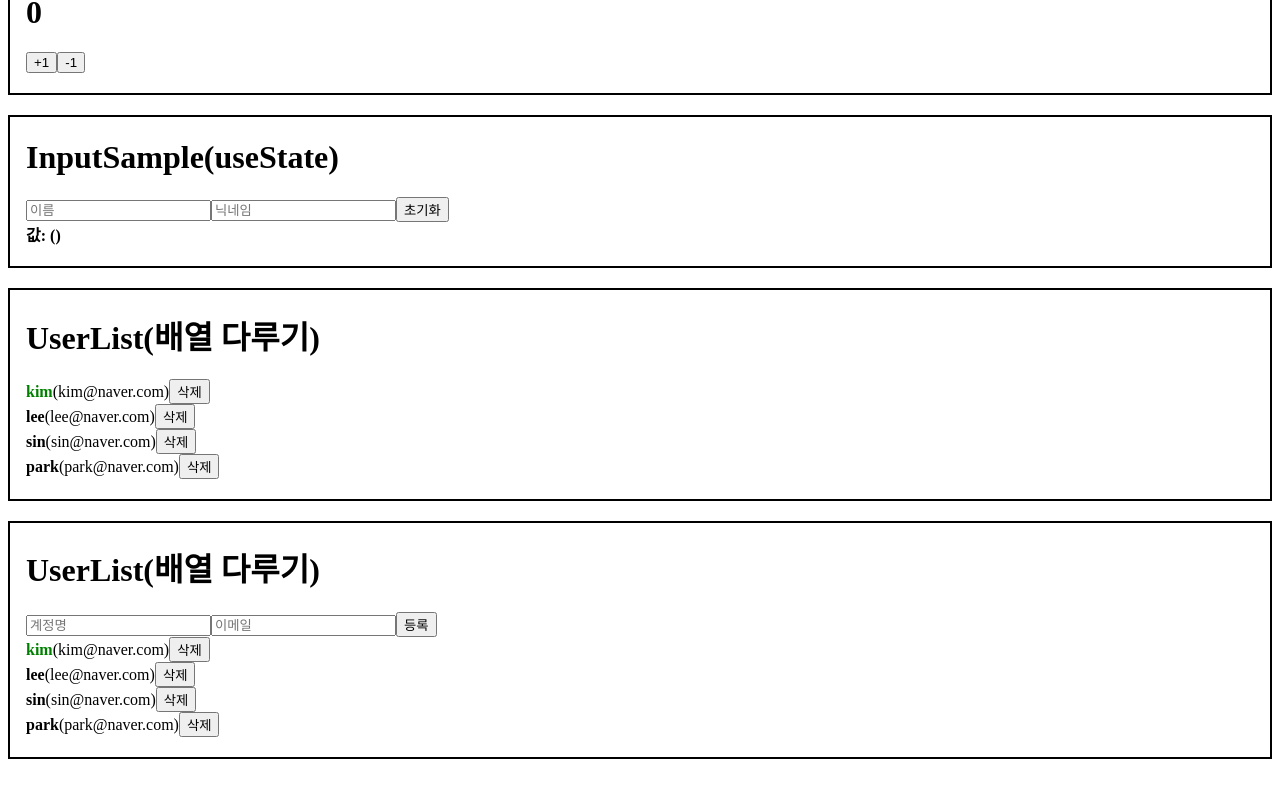
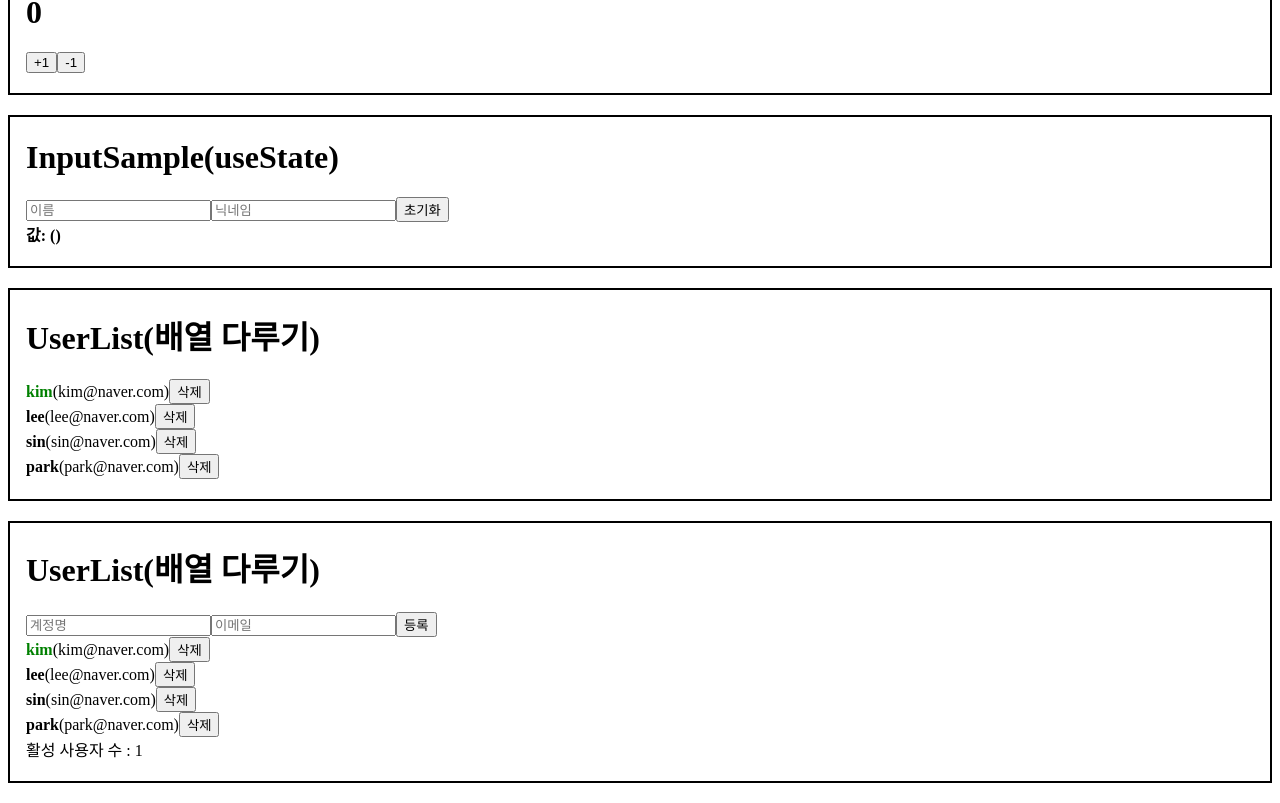
Before and after one commit to hyeongkyuPark/react-study, a React (Create React App) app in the folder first/: page / in a window 1280 px wide. Shown: the part 277-1080 px from the top of the page. Before the commit the page ends 1056 px from the top, so only its background shows below. Built offline with nearby package versions, Linux system fonts and the light colour scheme.

Commit message:
useMemo :뎁스 배열내의 변수들이 변경될때만 연산

```diff
--- a/first/src/App.js
+++ b/first/src/App.js
@@ -1,10 +1,17 @@
-import React, { useRef, useState } from 'react';
+import React, { useRef, useState, useMemo } from 'react';
 import Counter from './Counter';
 import CreateUser from './CreateUser';
 import Hello from './Hello';
 import InputSample from './InputSample';
 import UserList from './UserList';
 import Wrapper from './Wrapper';
+
+
+
+function countActiveUsers(users) {
+  console.log('활성 사용자 수를 세는중...');
+  return users.filter(user => user.active).length;
+}
 
 function App() {
   const [inputs, setInputs] = useState({
@@ -76,6 +83,8 @@
     }))
   }
 
+  const count = useMemo(() => countActiveUsers(users), [users]);
+
   return (
     <>
       <Wrapper name='props, 조건부렌더링'>
@@ -99,6 +108,7 @@
           onCreate={onCreate}
         />
         <UserList users={users} onRemove={onRemove} onToggle={onToggle} />
+        <div>활성 사용자 수 : {count}</div>
       </Wrapper>
     </>
   );
```
